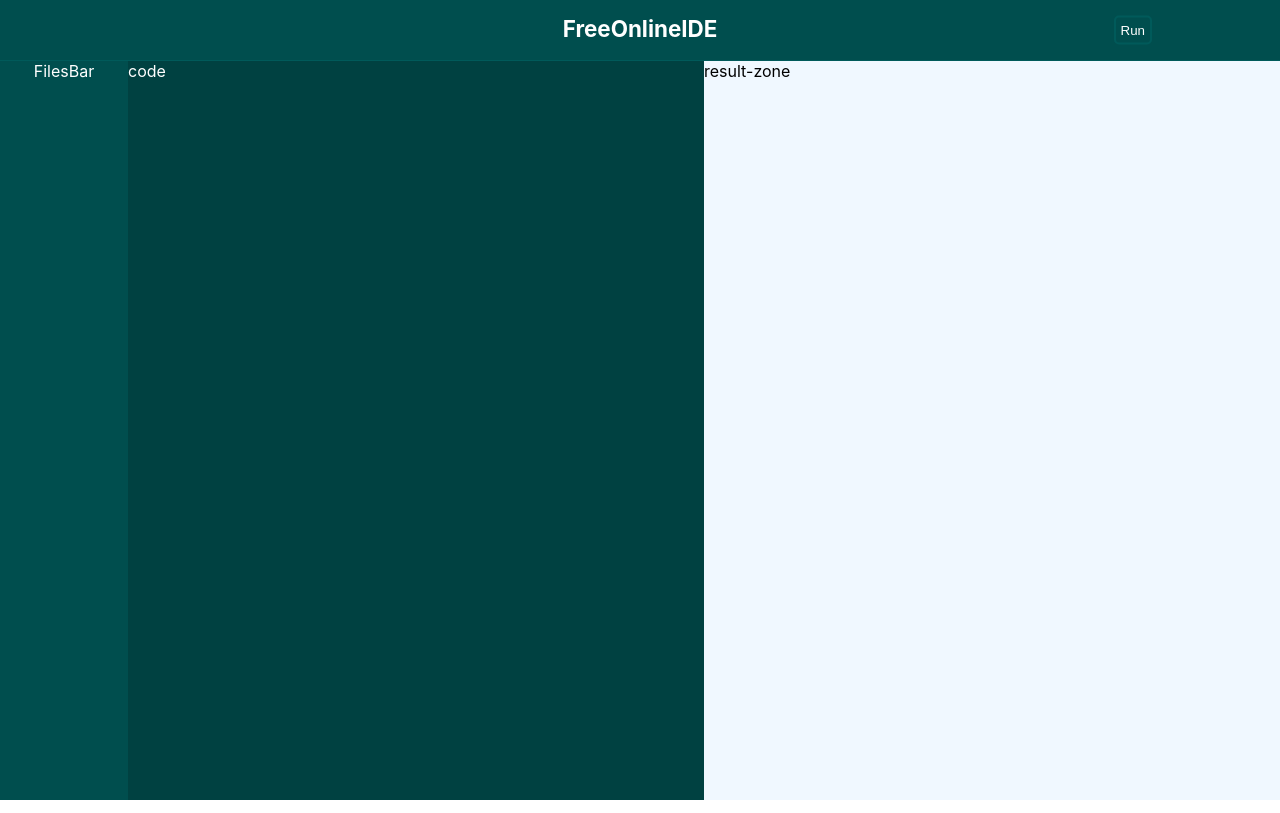
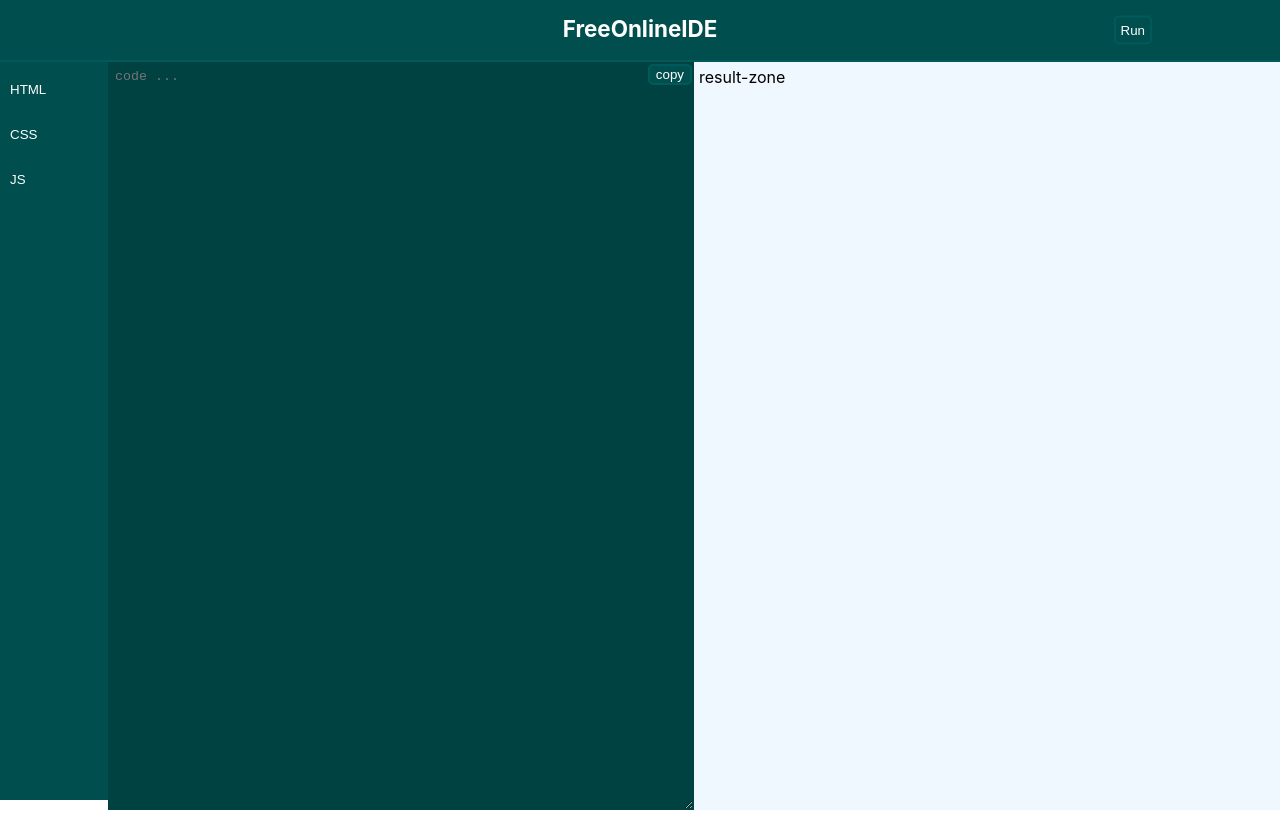
Before and after one commit to MathildeLarretMary/Code-Editor, a React (Create React App) app: page / in a window 1280 px wide. Built offline with nearby package versions, Linux system fonts and the light colour scheme; the HTML template or start-up script is replaced by a standard one.

Commit message:
refacto CodeSection.tsx and FilesBar.tsx

```diff
--- a/src/Components/CodeSection.tsx
+++ b/src/Components/CodeSection.tsx
@@ -1,6 +1,23 @@
+import { useState } from "react";
+
 const CodeSection : React.FC = () => {
+
+    const [inputValue, setInputValue] = useState<string>("");
+
+    const handleCopyCode = () => {
+        console.log(inputValue);
+    }
+
     return (
-        <section className="code-zone">code</section>
+        <div className="code-zone">
+            <textarea className="code-zone-textarea"
+            placeholder="code ..."
+            spellCheck = "false"
+            value={inputValue}
+            onChange={(e) => setInputValue(e.target.value)}></textarea>
+
+            <button className="code-zone-btn" onClick={handleCopyCode}>copy</button>
+        </div>
     )
 }
 
--- a/src/Components/FilesBar.tsx
+++ b/src/Components/FilesBar.tsx
@@ -1,7 +1,11 @@
 const FilesBar : React.FC = () => {
 
     return (
-        <section className="sidebar">FilesBar</section>
+        <section className="sidebar">
+            <button>HTML</button>
+            <button>CSS</button>
+            <button>JS</button>
+        </section>
     )
 }
 
--- a/src/Layout/HomePage.css
+++ b/src/Layout/HomePage.css
@@ -3,15 +3,28 @@
     height: 100vh;
     display: flex;
     flex-direction: column;
-    gap: 1px;
+    gap: 2px;
 }
 
+/*----------------------------------------------------*/
 .header {
     background-color: rgb(0, 78, 78);
     color: white;
     height: 60px;
     font-size: 0.7em;
     position: relative;
+}
+
+.run-btn {
+    background-color: rgb(0, 78, 78);
+    color: white;
+    border: 2px solid rgb(0, 90, 90);
+    border-radius: 5px;
+    padding: 5px;
+    position: absolute;
+    right: 10%;
+    top: 50%;
+    transform: translateY(-50%);
 }
 
 main {
@@ -24,8 +37,25 @@ main {
     color: white;
     width: 25vw;
     max-width: 150px;
+    display: flex;
+    flex-direction: column;
+    gap: 10px;
+    padding-top: 10px;
 }
 
+.sidebar > * {
+    border: none;
+    background-color: rgb(0, 78, 78);
+    color: white;
+    text-align: start;
+    padding: 10px;
+}
+
+.sidebar > *:hover {
+    border: none;
+    background-color: rgb(0, 110, 110);
+}
+/*----------------------------------------------------*/
 .editor {
     width: 100%;
     text-align: start;
@@ -33,27 +63,41 @@ main {
     flex-direction: column;
 }
 
+.editor > * {
+    padding: 5px;
+}
+
 .code-zone {
     background-color: rgb(0, 65, 65);
+    height: 50%;
+    position: relative;
+}
+
+.code-zone-textarea {
+    background-color: rgb(0, 65, 65);
     color: white;
-    height: 50%;
+    border: none;
+    width: 100%;
+    height: 100%;
+}
+
+.code-zone-btn {
+    background-color: rgb(0, 78, 78);
+    color: white;
+    border: 2px solid rgb(0, 90, 90);
+    border-radius: 5px;
+    position: absolute;
+    top: 2px;
+    right: 2px;
+}
+
+.code-zone-textarea:focus {
+    outline: none;
 }
 
 .result-zone {
     background-color: aliceblue;
     height: 50%;
-}
-
-.run-btn {
-    background-color: rgb(0, 78, 78);
-    color: white;
-    border: 2px solid rgb(0, 90, 90);
-    border-radius: 5px;
-    padding: 5px;
-    position: absolute;
-    right: 10%;
-    top: 50%;
-    transform: translateY(-50%);
 }
 
 @media (min-width:950px) {
```
Also changed, not shown: 1 other file (tests, documents, lock files or other folders).
